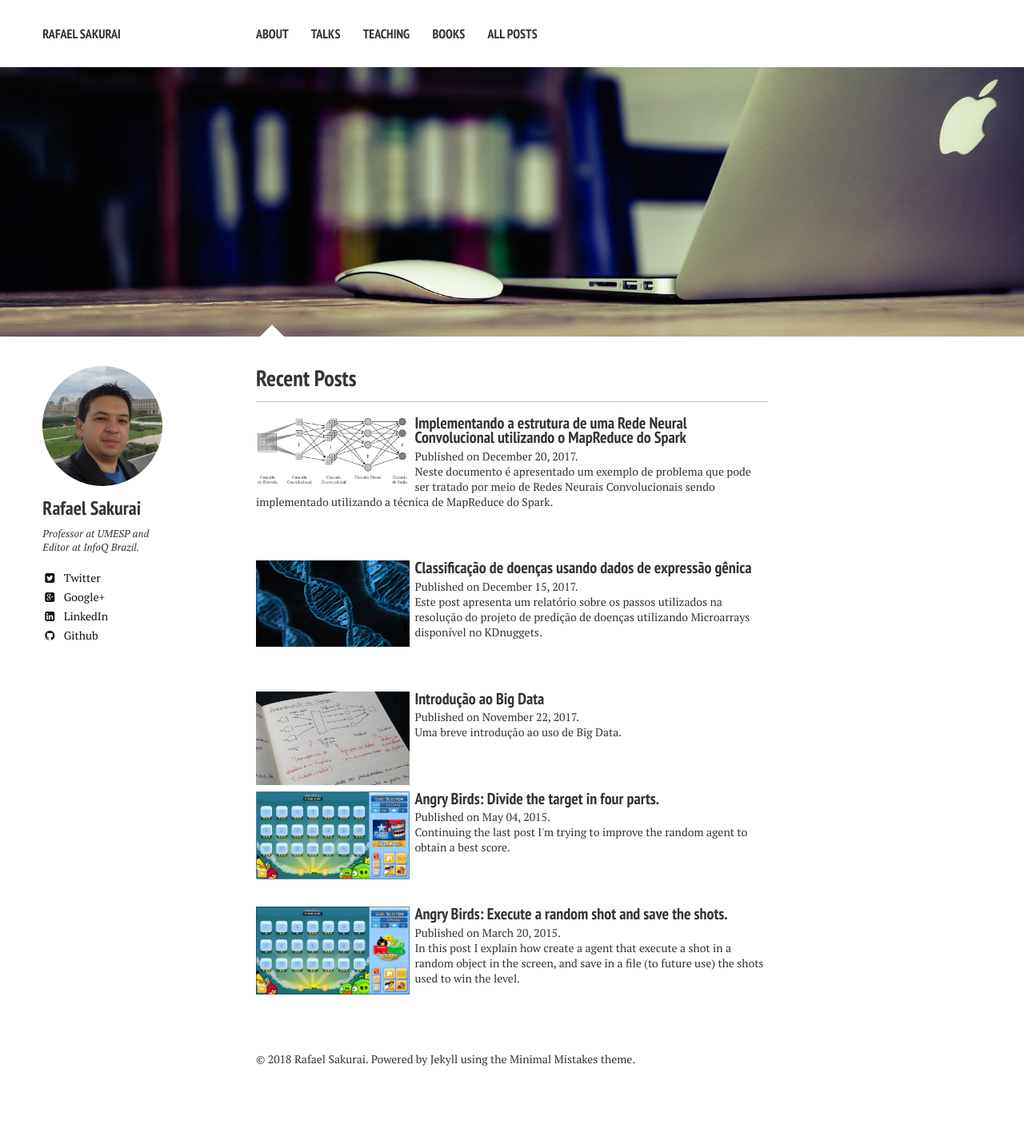
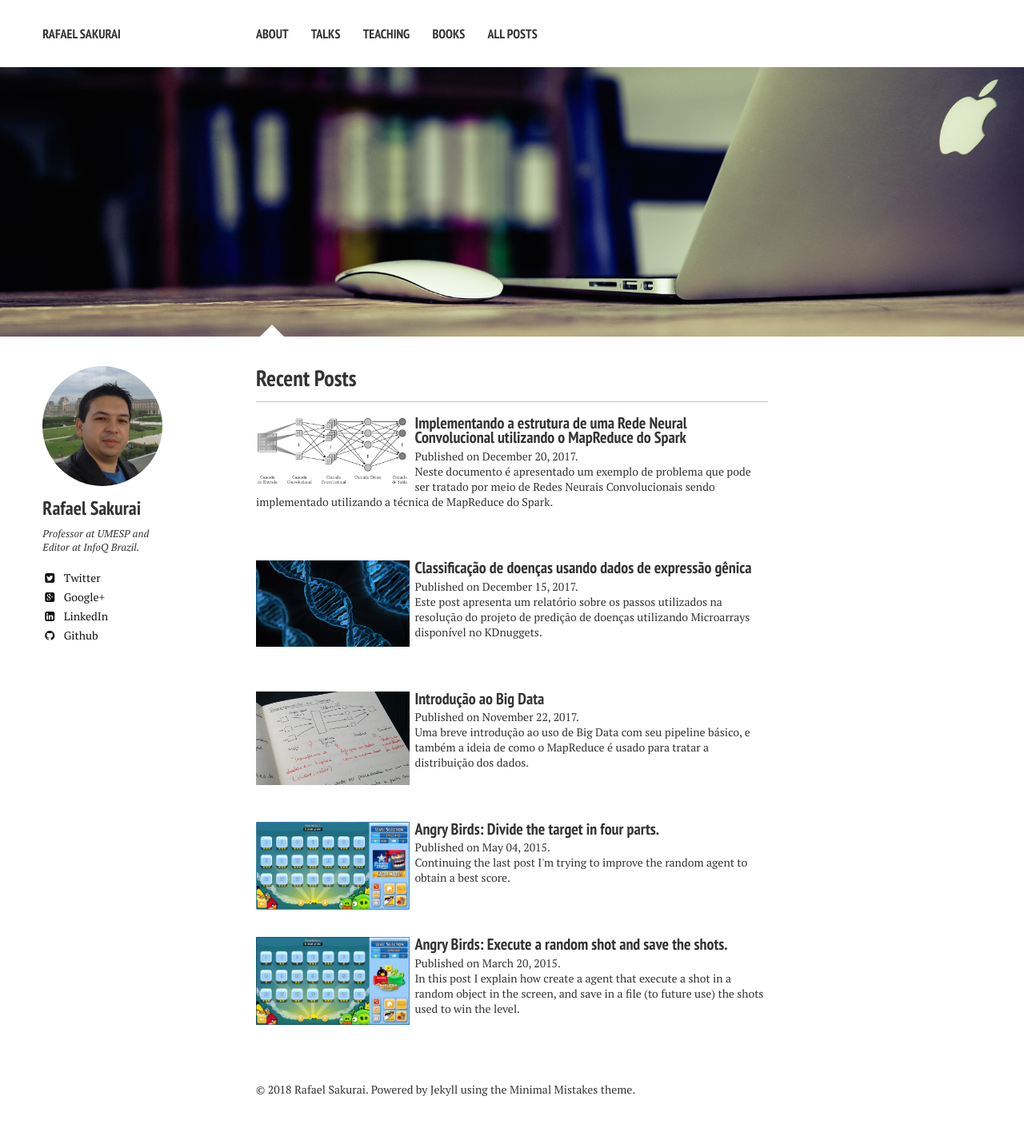
Before and after one commit to rafaelsakurai/rafaelsakurai.github.io, a Jekyll site: the page built from index.md, in a window 1280 px wide. Shown: the whole page at 80% size. Built offline with Jekyll 4.4.1, drawn with Linux system fonts in a browser that asks for light colours; nearby versions of some CDN libraries; before the commit the page ends 1383 px from its top, so only the background shows below that.

Commit message:
Aumentar o tamanho da area das descrições dos posts.

```diff
--- a/_posts/2017-11-22-introducao-big-data.markdown
+++ b/_posts/2017-11-22-introducao-big-data.markdown
@@ -4,7 +4,7 @@
 date: 2017-11-22 00:00:00
 tags: [big data, mapreduce]
 published: true
-excerpt: Uma breve introdução ao uso de Big Data.
+excerpt: Uma breve introdução ao uso de Big Data com seu pipeline básico, e também a ideia de como o MapReduce é usado para tratar a distribuição dos dados.
 comments: true
 image: 2017-11-22-introducao-big-data.png
 ---
--- a/_sass/page.scss
+++ b/_sass/page.scss
@@ -257,7 +257,7 @@
 		@include suffix(12,0);
 	}
 	@media #{$x-large} {
-		@include grid(12,4.5);
+		@include grid(12,6);
 	}
 	h3 {
 		margin: 0;
```
